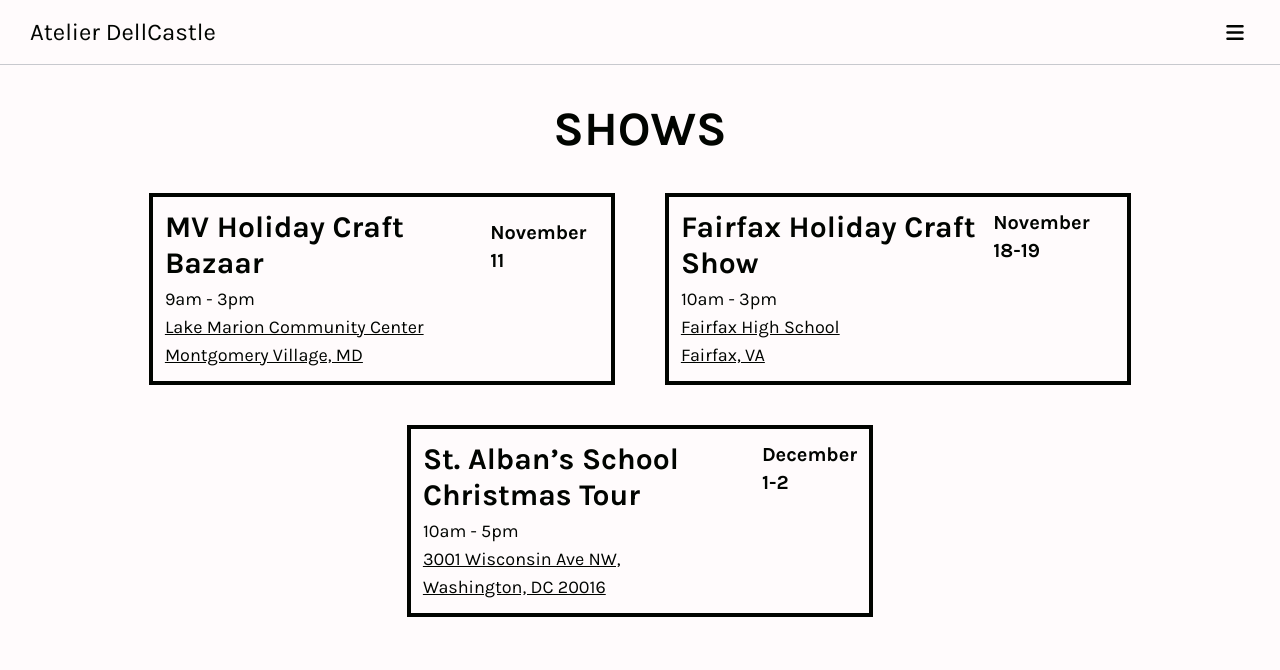
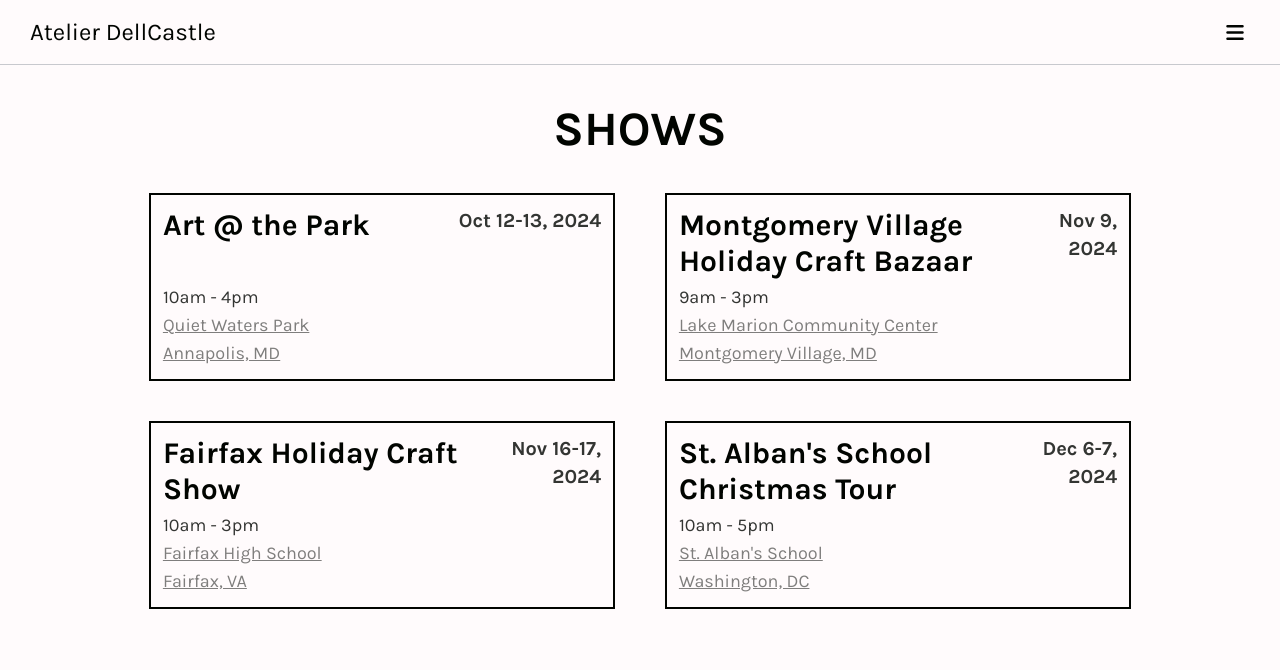
Before and after one commit to dev-arekusandoru/Atelier-Dellcastle, a website: page src/shows.html in a window 1280 px wide. Drawn offline with nearby package versions, Linux system fonts and the light colour scheme.

Commit message:
manual update shows

```diff
--- a/src/shows.html
+++ b/src/shows.html
@@ -152,43 +152,84 @@
 				class="w-11/12 lg:w-4/5 flex flex-row gap-10 justify-around flex-wrap"
 			>
 				<!-- <div
-					class="w-full md:w-4/5 lg:w-[47%] p-[12px] border-4 border-offblack dark:border-offwhite"
+					class="flex flex-col w-full md:w-4/5 lg:w-[47%] p-[12px] border-2 border-offblack dark:border-offwhite"
 				>
 					<div
 						class="flex flex-col-reverse md:flex-row w-full justify-between items-center md:items-start"
 					>
-						<h2 class="text-center text-3xl font-bold mb-1">
-							Title
+						<h2
+							class="text-center md:text-left text-3xl font-bold mb-1"
+						>
+							title
 						</h2>
-						<p class="text-xl font-bold">Date</p>
+						<p class="text-xl font-bold text-right opacity-80">
+							date
+						</p>
 					</div>
-					<p class="text-center md:text-left text-lg">Time</p>
+					<div class="flex-1"></div>
+					<p class="text-center md:text-left text-lg opacity-80">
+						time
+					</p>
 					<p class="text-center md:text-left">
 						<a
-							class="text-lg underline"
+							class="text-lg underline opacity-50"
 							href="google_link"
 							target="_blank"
-							>Address</a>
+							>address</a
+						>
 					</p>
 				</div> -->
 				<div
-					class="w-full md:w-4/5 lg:w-[47%] p-[12px] border-4 border-offblack dark:border-offwhite"
+					class="flex flex-col w-full md:w-4/5 lg:w-[47%] p-[12px] border-2 border-offblack dark:border-offwhite"
 				>
 					<div
-						class="flex flex-col-reverse md:flex-row w-full justify-between items-center"
+						class="flex flex-col-reverse md:flex-row w-full justify-between items-center md:items-start"
 					>
 						<h2
 							class="text-center md:text-left text-3xl font-bold mb-1"
 						>
-							MV Holiday Craft Bazaar
+							Art @ the Park
 						</h2>
-						<p class="text-xl font-bold">November 11</p>
+						<p class="text-xl font-bold text-right opacity-80">
+							Oct 12-13, 2024
+						</p>
 					</div>
-					<p class="text-center md:text-left text-lg">9am - 3pm</p>
+					<div class="flex-1"></div>
+					<p class="text-center md:text-left text-lg opacity-80">
+						10am - 4pm
+					</p>
 					<p class="text-center md:text-left">
 						<a
-							class="text-lg underline"
-							href="https://maps.app.goo.gl/DZmhpC98irYXRyLt8"
+							class="text-lg underline opacity-50"
+							href="https://maps.app.goo.gl/H1BDSz6BEqhMbt6n7"
+							target="_blank"
+							>Quiet Waters Park<br />Annapolis, MD</a
+						>
+					</p>
+				</div>
+				<div
+					class="flex flex-col w-full md:w-4/5 lg:w-[47%] p-[12px] border-2 border-offblack dark:border-offwhite"
+				>
+					<div
+						class="flex flex-col-reverse md:flex-row w-full justify-between items-center md:items-start"
+					>
+						<h2
+							class="text-center md:text-left text-3xl font-bold mb-1"
+						>
+							Montgomery Village Holiday Craft Bazaar
+						</h2>
+						<p class="text-xl font-bold text-right opacity-80">
+							Nov 9, 2024
+						</p>
+					</div>
+					<div class="flex-1"></div>
+					<p class="text-center md:text-left text-lg opacity-80">
+						9am - 3pm
+					</p>
+					<p class="text-center md:text-left">
+						<a
+							class="text-lg underline opacity-50"
+							href="https://maps.app.goo.gl/KaL4S2fpxcXXA1XaA"
 							target="_blank"
 							>Lake Marion Community Center<br />Montgomery
 							Village, MD</a
@@ -196,30 +237,7 @@
 					</p>
 				</div>
 				<div
-					class="w-full md:w-4/5 lg:w-[47%] p-[12px] border-4 border-offblack dark:border-offwhite"
-				>
-					<div
-						class="flex flex-col-reverse md:flex-row w-full justify-between items-center md:items-start"
-					>
-						<h2
-							class="text-center md:text-left md:text-left text-3xl font-bold mb-1 md:max-w-[275px] xl:max-w-[500px]"
-						>
-							Fairfax Holiday Craft Show
-						</h2>
-						<p class="text-xl font-bold">November 18-19</p>
-					</div>
-					<p class="text-lg text-center md:text-left">10am - 3pm</p>
-					<p class="text-center md:text-left">
-						<a
-							class="mx-auto text-lg underline text-center"
-							href="https://goo.gl/maps/PNTseDAG19nSu8zu9"
-							target="_blank"
-							>Fairfax High School<br />Fairfax, VA
-						</a>
-					</p>
-				</div>
-				<div
-					class="w-full md:w-4/5 lg:w-[47%] p-[12px] border-4 border-offblack dark:border-offwhite"
+					class="flex flex-col w-full md:w-4/5 lg:w-[47%] p-[12px] border-2 border-offblack dark:border-offwhite"
 				>
 					<div
 						class="flex flex-col-reverse md:flex-row w-full justify-between items-center md:items-start"
@@ -227,19 +245,51 @@
 						<h2
 							class="text-center md:text-left text-3xl font-bold mb-1"
 						>
-							St. Alban’s School Christmas Tour
+							Fairfax Holiday Craft Show
 						</h2>
-						<p class="text-xl font-bold">December 1-2</p>
+						<p class="text-xl font-bold text-right opacity-80">
+							Nov 16-17, 2024
+						</p>
 					</div>
-					<p class="text-center md:text-left text-lg">10am - 5pm</p>
+					<div class="flex-1"></div>
+					<p class="text-center md:text-left text-lg opacity-80">
+						10am - 3pm
+					</p>
 					<p class="text-center md:text-left">
 						<a
-							class="text-lg underline"
-							href="https://maps.app.goo.gl/qqfCfGdBDvLceJJZA"
+							class="text-lg underline opacity-50"
+							href="https://maps.app.goo.gl/jnonAXn1nEohwS2Z8"
 							target="_blank"
-							>3001 Wisconsin Ave NW,<br />
-							Washington, DC 20016
-						</a>
+							>Fairfax High School<br />Fairfax, VA</a
+						>
+					</p>
+				</div>
+				<div
+					class="flex flex-col w-full md:w-4/5 lg:w-[47%] p-[12px] border-2 border-offblack dark:border-offwhite"
+				>
+					<div
+						class="flex flex-col-reverse md:flex-row w-full justify-between items-center md:items-start"
+					>
+						<h2
+							class="text-center md:text-left text-3xl font-bold mb-1"
+						>
+							St. Alban's School Christmas Tour
+						</h2>
+						<p class="text-xl font-bold text-right opacity-80">
+							Dec 6-7, 2024
+						</p>
+					</div>
+					<div class="flex-1"></div>
+					<p class="text-center md:text-left text-lg opacity-80">
+						10am - 5pm
+					</p>
+					<p class="text-center md:text-left">
+						<a
+							class="text-lg underline opacity-50"
+							href="https://maps.app.goo.gl/7eNUK8HXdmjha67z8"
+							target="_blank"
+							>St. Alban's School<br />Washington, DC</a
+						>
 					</p>
 				</div>
 			</div>
```
Also changed, not shown: src/dist/output.css.
